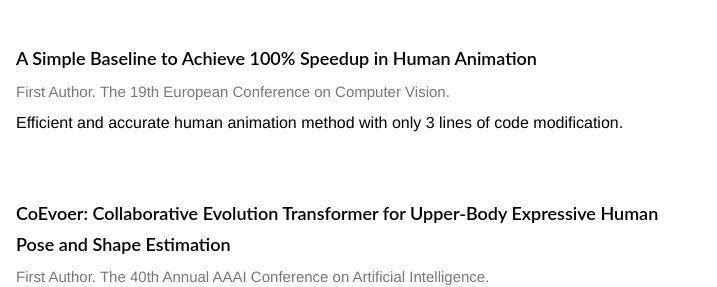
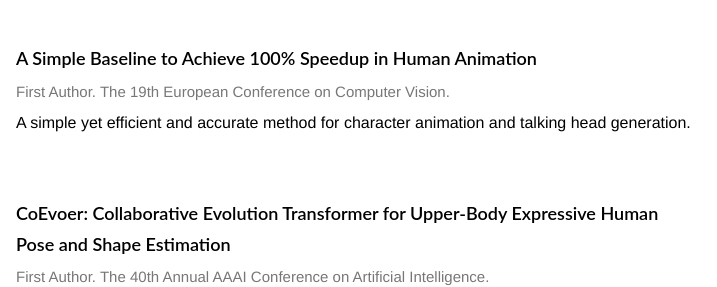
Before and after one commit to zeusyux/yuxiangzhao, a plain HTML site: page index.html in a window 1280 px wide. Shown: the part 1168-1455 px from the top of the page, 422-1139 px from the left. Drawn offline with Linux system fonts and the light colour scheme.

Commit message:
Update index.html

```diff
--- a/index.html
+++ b/index.html
@@ -317,7 +317,7 @@
                                         First Author. The 19th European Conference on Computer Vision.
                                     </div>
                                     <div class="conf">
-                                        Efficient and accurate human animation method with only 3 lines of code modification.
+                                        A simple yet efficient and accurate method for character animation and talking head generation.
                                     </div>
                                 </td>
                             </tr>
```
